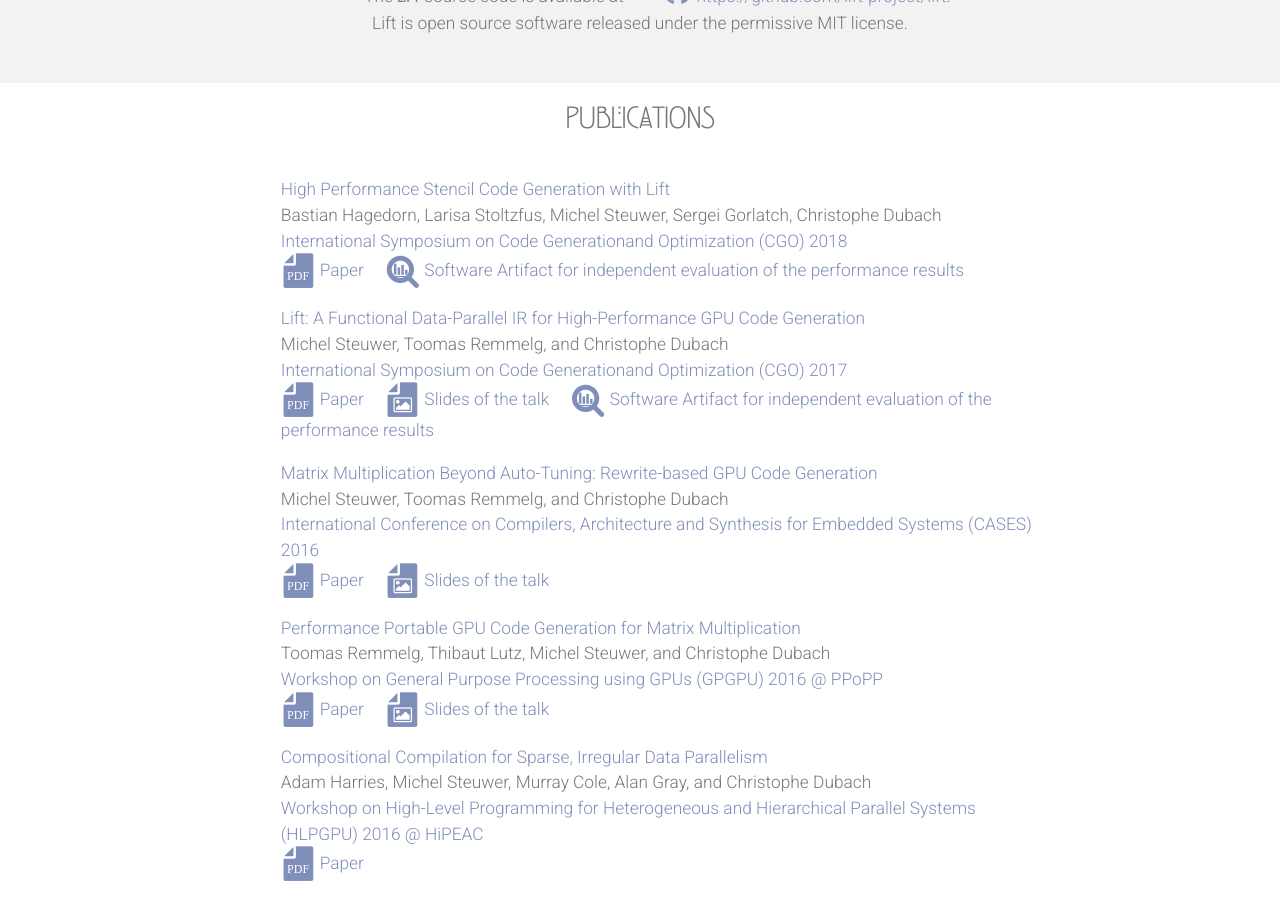
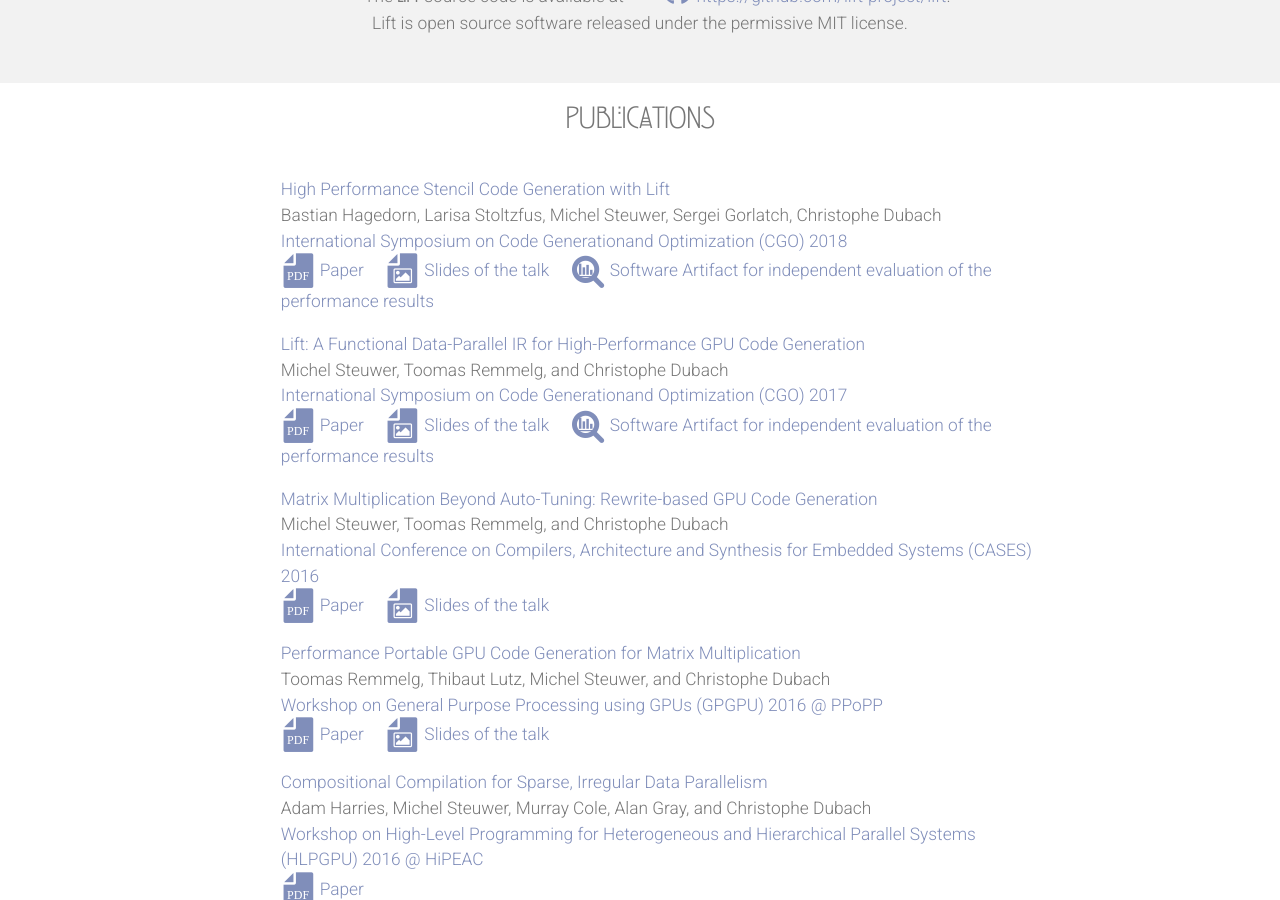
Before and after one commit to lift-project/lift-project.github.io, a Jekyll site: the page built from index.html, in a window 1280 px wide and 900 px high, scrolled down 1351 px. Built offline with Jekyll 4.4.1, drawn with Linux system fonts in a browser that asks for light colours; nearby versions of some CDN libraries.

Commit message:
add links to cgo'18 presentation

```diff
--- a/index.html
+++ b/index.html
@@ -111,6 +111,13 @@
             </span>
           </span>
       Paper</a>
+        <a href="presentations/2018/CGO-2018.pdf" style="margin-right: 1em;">
+          <span class="fa-stack fa-1x">
+            <i class="fa fa-file fa-stack-2x fa-flip-horizontal"></i>
+            <i style="margin-top:5px"
+               class="fa fa-picture-o fa-stack-1x fa-inverse"></i>
+          </span>
+          Slides of the talk</a>
         <a href="https://gitlab.com/larisa.stoltzfus/liftstencil-cgo2018-artifact" style="margin-right:1em">
           <span class="fa-stack fa-1x">
             <i class="fa fa-bar-chart fa-stack-1x fa-flip-horizontal" style="left:-.1em;top:-.1em"></i>
--- a/stencils.html
+++ b/stencils.html
@@ -383,6 +383,11 @@
                                 <p><a href="presentations/2017/CArD-2017.pdf">
                                     Performance Portable Stencil Code Generation in LIFT</a></p>
                             </li>
+                            <li>
+                                <p class="posted">Feb 26, 2018 @ CGO'18</p>
+                                <p><a href="presentations/2018/CGO-2018.pdf">
+                                    High Performance Stencil Code Generation with LIFT</a></p>
+                            </li>
                         </ul>
                     </section>
                 </section>
```
